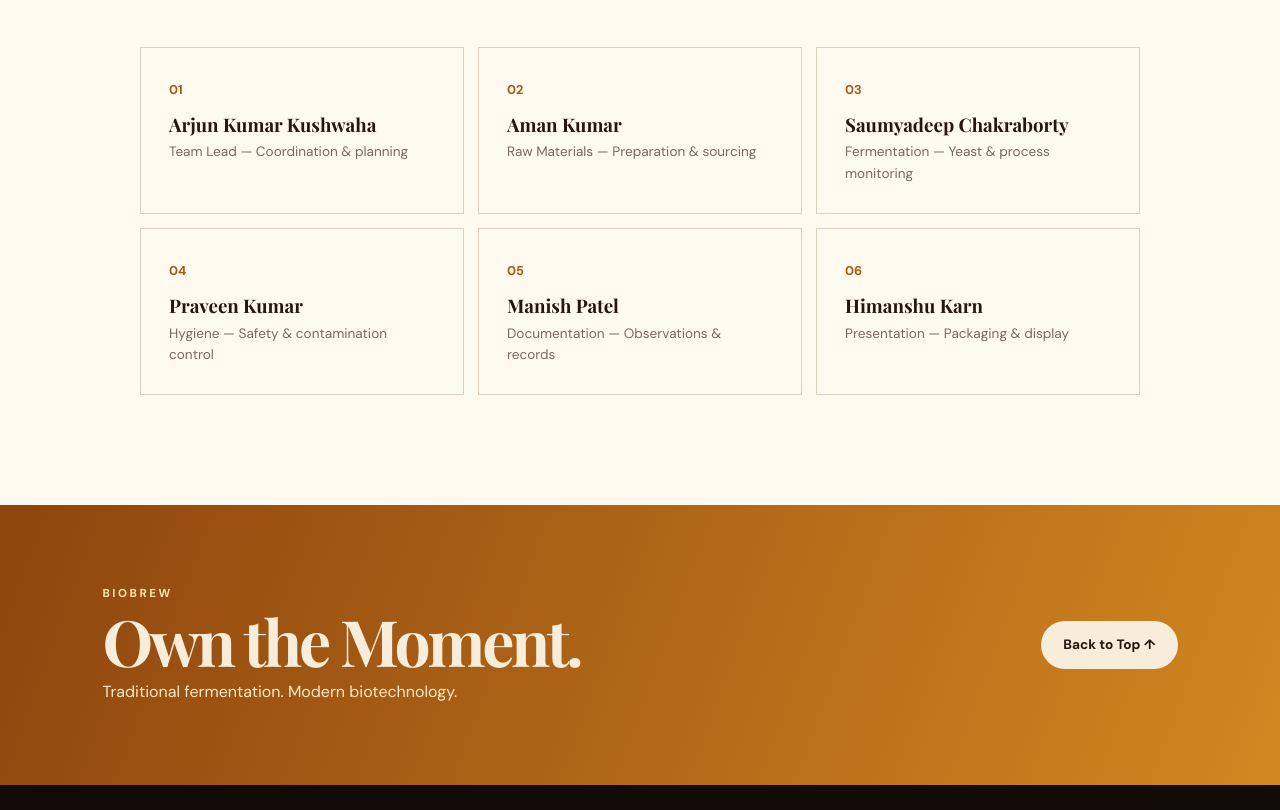
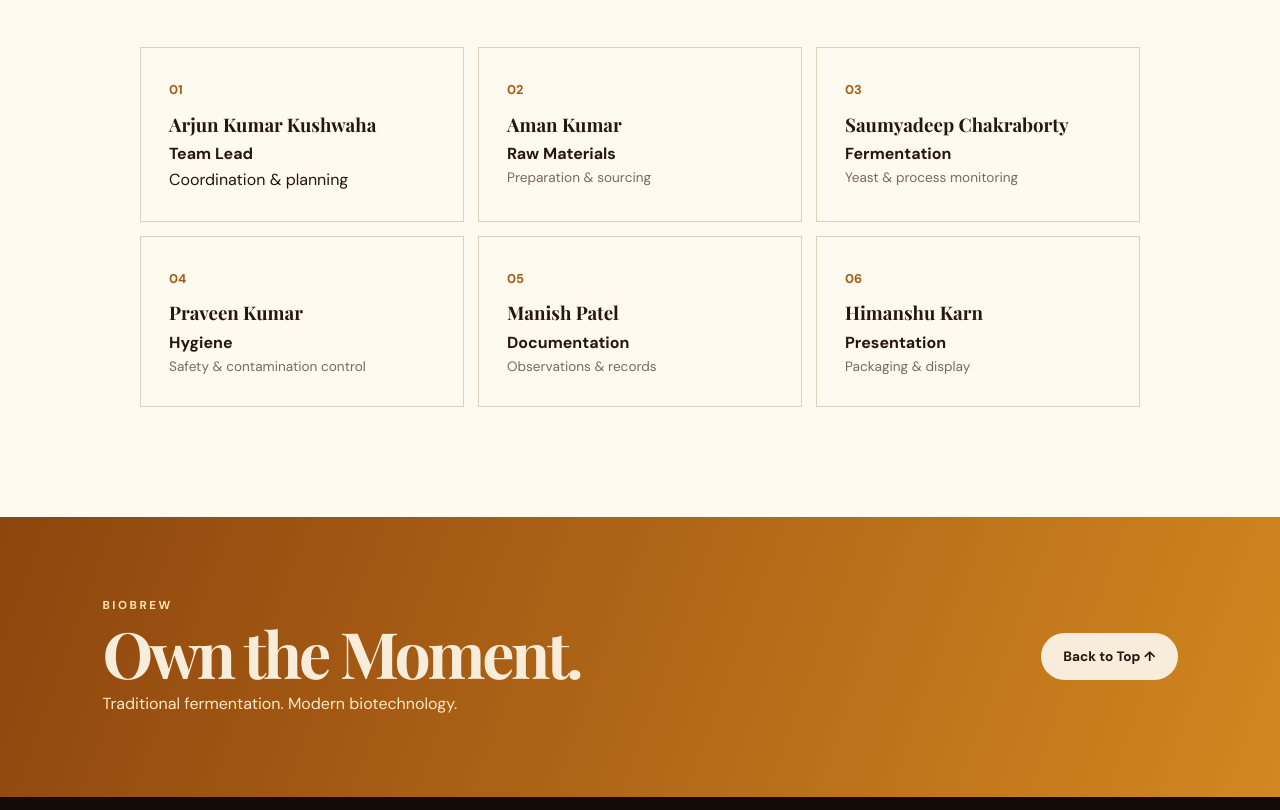
Before and after one commit to ten-ix/BioBrew, a plain HTML site: page index.html in a window 1280 px wide. Shown: the part 3280-4090 px from the top of the page. Drawn offline with nearby package versions, Linux system fonts and the light colour scheme.

Commit message:
Update index.html

```diff
--- a/index.html
+++ b/index.html
@@ -177,12 +177,12 @@
       </div>
 
       <div class="team-grid">
-        <div class="team-card"><b>01</b><h3>Arjun Kumar Kushwaha</h3><p>Team Lead — Coordination & planning</p></div>
-        <div class="team-card"><b>02</b><h3>Aman Kumar</h3><p>Raw Materials — Preparation & sourcing</p></div>
-        <div class="team-card"><b>03</b><h3>Saumyadeep Chakraborty</h3><p>Fermentation — Yeast & process monitoring</p></div>
-        <div class="team-card"><b>04</b><h3>Praveen Kumar</h3><p>Hygiene — Safety & contamination control</p></div>
-        <div class="team-card"><b>05</b><h3>Manish Patel</h3><p>Documentation — Observations & records</p></div>
-        <div class="team-card"><b>06</b><h3>Himanshu Karn</h3><p>Presentation — Packaging & display</p></div>
+        <div class="team-card"><b>01</b><h3>Arjun Kumar Kushwaha</h3><h4>Team Lead</h4><p></p>Coordination & planning</p></div>
+        <div class="team-card"><b>02</b><h3>Aman Kumar</h3><h4>Raw Materials</h4><p>Preparation & sourcing</p></div>
+        <div class="team-card"><b>03</b><h3>Saumyadeep Chakraborty</h3><h4>Fermentation</h4><p>Yeast & process monitoring</p></div>
+        <div class="team-card"><b>04</b><h3>Praveen Kumar</h3><h4>Hygiene</h4><p>Safety & contamination control</p></div>
+        <div class="team-card"><b>05</b><h3>Manish Patel</h3><h4>Documentation</h4><p>Observations & records</p></div>
+        <div class="team-card"><b>06</b><h3>Himanshu Karn</h3><h4>Presentation</h4><p>Packaging & display</p></div>
       </div>
 
     </section>
```
